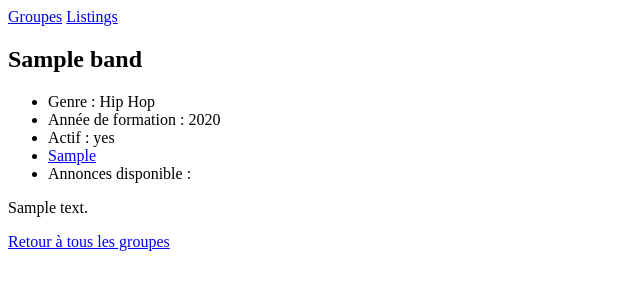
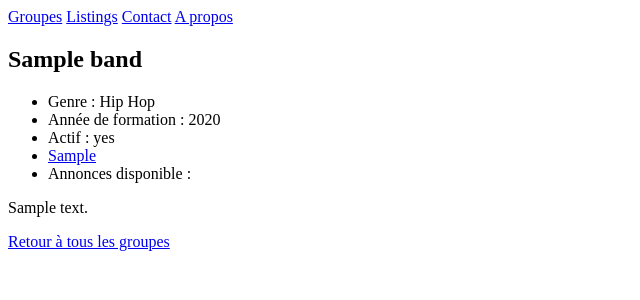
Before and after one commit to johntsinger/django-web-app, a Django app: page /bands/1/ in a window 1280 px wide. Shown: the top 300 px of the page, without its empty margins (0-640 px from the left). Run offline with Django 4.2, Linux system fonts and the light colour scheme; tables that the repository leaves empty hold one stand-in row (values such as "Sample post").

Commit message:
Mise a jour des urls pour ajouter un paramètre name a about-us et ajout de Contact et A propos à la barre de navigaton

```diff
--- a/merchex/listings/templates/listings/base.html
+++ b/merchex/listings/templates/listings/base.html
@@ -13,6 +13,8 @@
         <nav>
             <a href="{% url 'band-list' %}">Groupes</a>
             <a href="{% url 'listing-list' %}">Listings</a>
+            <a href="{% url 'contact' %}">Contact</a>
+            <a href="{% url 'about' %}">A propos</a>
         </nav>
 
         {% block content %}{% endblock %}
--- a/merchex/merchex/urls.py
+++ b/merchex/merchex/urls.py
@@ -25,7 +25,7 @@
     path('listings/', views.listing_list, name='listing-list'),
     path('listings/<int:listing_id>/', views.listing_detail,
          name='listing-detail'),
-    path('about-us/', views.about),
+    path('about-us/', views.about, name='about'),
     path('contact-us/', views.contact, name='contact'),
     path('email-sent/', views.email_sent, name='email-sent')
 ]
```
